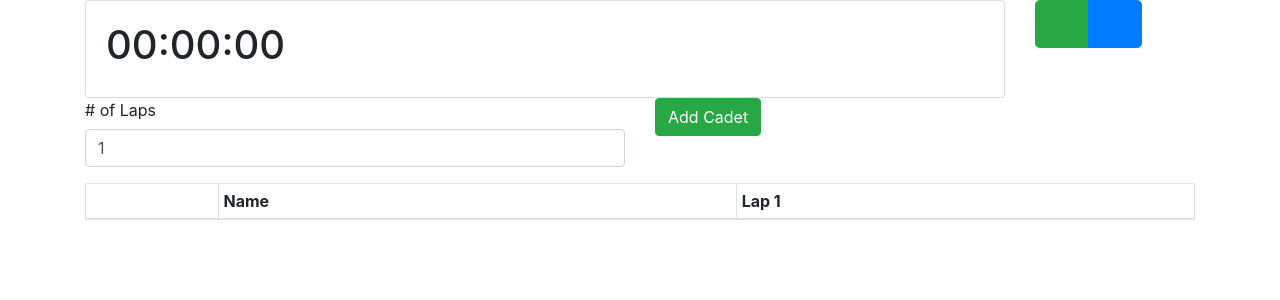
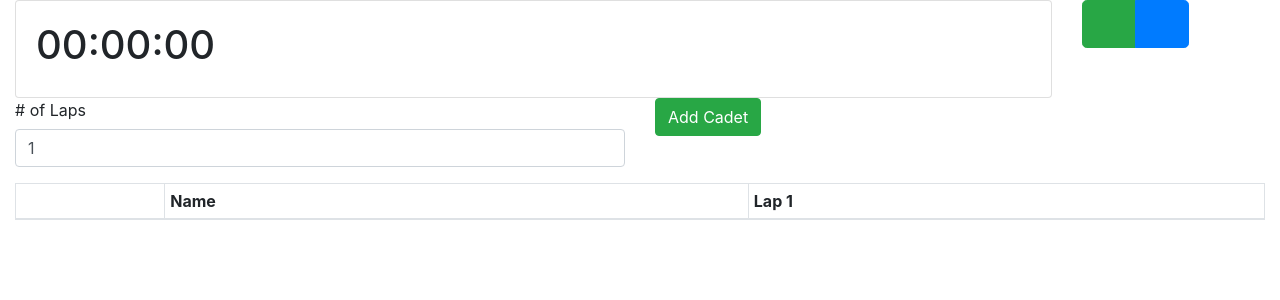
Before and after one commit to cdunlap/cap-cadet-runner, a Vue app: page / in a window 1280 px wide. Shown: the top 300 px of the page. Built offline with nearby package versions, Linux system fonts and the light colour scheme; some icons are missing.

Commit message:
Switched to a fluid container for better mobile device support

```diff
--- a/src/App.vue
+++ b/src/App.vue
@@ -1,5 +1,5 @@
 <template>
-  <div id="app" class="container">
+  <div id="app" class="container-fluid">
     <stopwatch :times="times"></stopwatch>
     <div class="row">
       <div class="col-6">
```
